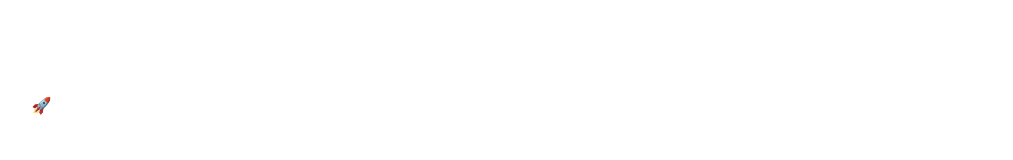
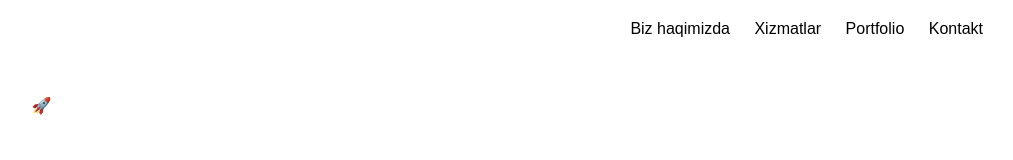
Before and after one commit to sardor0630yusupov-droid/Web_Studio, a website: page index.html in a window 1280 px wide. Shown: the whole page, without its empty margins (267-1280 px from the left). Drawn offline with Linux system fonts and the light colour scheme.

Commit message:
Add files via upload

```diff
--- a/style.css
+++ b/style.css
@@ -44,12 +44,12 @@ header {
 nav a {
     margin: 10px;
     text-decoration: none;
-    color: white;
+    color: rgb(0, 0, 0);
     transition: 0.3s;
 }
 
 nav a:hover {
-    color: cyan;
+    color: #000000;
 }
 
 /* Sections */
```
